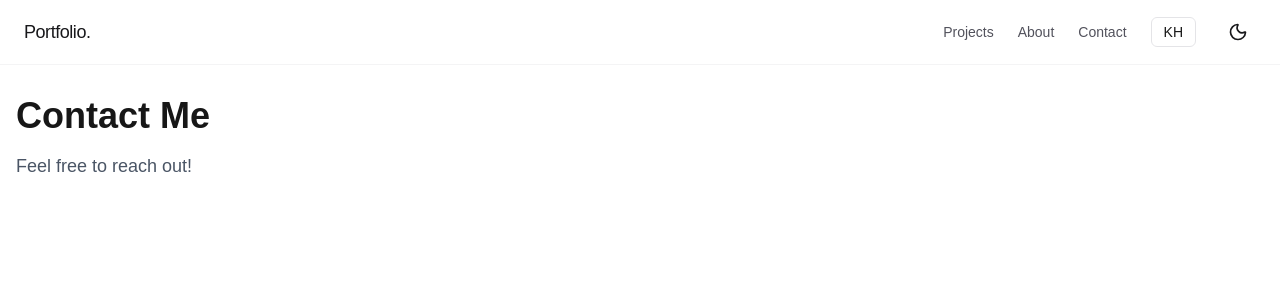
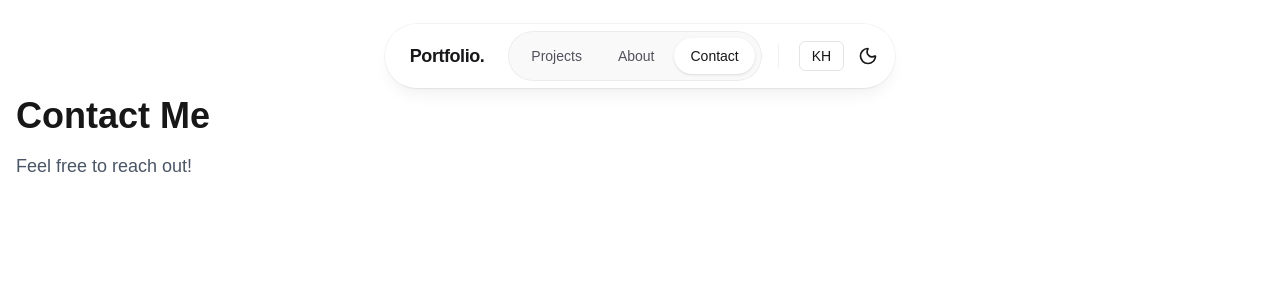
Before and after one commit to Navid-Meng/my-portfolio, a Next.js app: page /contact in a window 1280 px wide. Shown: the top 300 px of the page. Built offline with nearby package versions, Linux system fonts and the light colour scheme; a web font is replaced by a local one.

Commit message:
feat: redesign and animate the navbar

```diff
--- a/app/page.tsx
+++ b/app/page.tsx
@@ -4,6 +4,9 @@ export default function Home() {
   return (
     <main className="flex min-h-screen flex-col items-center justify-between p-4 md:p-24 bg-zinc-50 dark:bg-black">
       <Hero />
+      <div className="h-[200vh] w-full flex items-center justify-center text-zinc-400">
+        <p>Scroll down to test navbar effect</p>
+      </div>
     </main>
   );
 }
--- a/components/layout/Navbar.tsx
+++ b/components/layout/Navbar.tsx
@@ -1,18 +1,31 @@
 'use client';
 
 import Link from 'next/link';
-import React from 'react';
+import { usePathname } from 'next/navigation';
+import React, { useState } from 'react';
 import LanguageSwitcher from '../shared/LanguageSwitcher';
 import ThemeToggle from '../shared/ThemeToggle';
 import { useLanguage } from '@/lib/LanguageContext';
 import { translations } from '@/lib/data';
-
-import { motion, AnimatePresence } from 'framer-motion';
+import { motion, AnimatePresence, useScroll, useMotionValueEvent } from 'framer-motion';
 
 export default function Navbar() {
   const { language } = useLanguage();
   const t = translations[language].nav;
   const [isMenuOpen, setIsMenuOpen] = React.useState(false);
+  const [hoveredPath, setHoveredPath] = useState<string | null>(null);
+  const [hidden, setHidden] = useState(false);
+  const { scrollY } = useScroll();
+  const pathname = usePathname();
+
+  useMotionValueEvent(scrollY, "change", (latest) => {
+    const previous = scrollY.getPrevious() ?? 0;
+    if (latest > previous && latest > 150) {
+      setHidden(true);
+    } else {
+      setHidden(false);
+    }
+  });
 
   const navLinks = [
     { name: t.projects, href: '/projects' },
@@ -21,40 +34,84 @@ export default function Navbar() {
   ];
 
   return (
-    <nav className="fixed top-0 left-0 w-full z-50 backdrop-blur-md bg-white/70 dark:bg-black/70 border-b border-zinc-100 dark:border-zinc-900">
-      <div className="container mx-auto px-6 h-16 flex items-center justify-between">
+    <>
+      <motion.nav
+        variants={{
+          visible: { y: 0, opacity: 1 },
+          hidden: { y: -100, opacity: 0 },
+        }}
+        initial="visible"
+        animate={hidden ? "hidden" : "visible"}
+        transition={{ duration: 0.35, ease: "easeInOut" }}
+        className="fixed top-6 inset-x-0 z-50 flex justify-center px-4 pointer-events-none"
+      >
+        <div className="pointer-events-auto relative flex items-center justify-between px-2 pl-6 pr-2 h-14 md:h-16 rounded-full bg-white/70 dark:bg-zinc-900/60 backdrop-blur-xl border border-white/40 dark:border-white/10 shadow-lg shadow-black/5 ring-1 ring-black/5">
+
+          {/* Logo */}
           <Link
             href="/"
-          className="text-lg font-medium tracking-tight text-zinc-900 dark:text-zinc-100 hover:text-zinc-600 dark:hover:text-zinc-300 transition-colors"
+            className="group relative z-10 flex items-center gap-1 pr-6"
+          >
+            <motion.span
+               whileHover={{ scale: 1.05 }}
+               whileTap={{ scale: 0.95 }}
+               className="font-bold text-lg tracking-tight text-zinc-900 dark:text-zinc-100"
              >
               Portfolio.
+             </motion.span>
           </Link>
 
           {/* Desktop Menu */}
-        <div className="hidden md:flex items-center gap-6">
-          <ul className="flex items-center gap-6">
-            {navLinks.map((link) => (
+          <div className="hidden md:flex items-center gap-1">
+            <ul className="flex items-center gap-1 bg-zinc-100/50 dark:bg-zinc-800/50 p-1.5 rounded-full border border-black/5 dark:border-white/5">
+              {navLinks.map((link) => {
+                const isActive = link.href === (hoveredPath || pathname);
+
+                return (
                   <li key={link.href}>
                     <Link
                       href={link.href}
-                  className="text-sm font-medium text-zinc-600 dark:text-zinc-400 hover:text-zinc-900 dark:hover:text-zinc-100 transition-colors"
+                      onMouseEnter={() => setHoveredPath(link.href)}
+                      onMouseLeave={() => setHoveredPath(null)}
+                      className="relative px-4 py-2 block text-sm font-medium transition-colors"
+                    >
+                      <motion.span
+                        className={`relative z-10 transition-colors duration-200 ${isActive ? 'text-zinc-900 dark:text-zinc-100' : 'text-zinc-600 dark:text-zinc-400'}`}
+                        whileTap={{ scale: 0.95 }}
                       >
                         {link.name}
+                      </motion.span>
+                      {isActive && (
+                        <motion.div
+                          layoutId="navbar-pill"
+                          className="absolute inset-0 bg-white dark:bg-zinc-700/90 rounded-full shadow-sm"
+                          transition={{ type: "spring", bounce: 0.25, duration: 0.5 }}
+                        />
+                      )}
                     </Link>
                   </li>
-            ))}
+                );
+              })}
             </ul>
+
+            <div className="w-px h-6 bg-zinc-200 dark:bg-zinc-800 mx-3 opacity-50" />
+
+            <div className="flex items-center gap-1.5 pl-1">
               <LanguageSwitcher />
               <ThemeToggle />
             </div>
+          </div>
 
           {/* Mobile Menu Button */}
-        <div className="flex items-center gap-4 md:hidden">
+          <div className="flex items-center gap-2 md:hidden pl-4">
+             <div className="scale-90 flex items-center gap-2">
                 <ThemeToggle />
                 <LanguageSwitcher />
+             </div>
+             <div className="w-px h-6 bg-zinc-200 dark:bg-zinc-800 mx-1" />
             <button
               onClick={() => setIsMenuOpen(!isMenuOpen)}
-            className="p-2 -mr-2 text-zinc-600 dark:text-zinc-400"
+              className="p-2 text-zinc-600 dark:text-zinc-400 hover:bg-zinc-100 dark:hover:bg-zinc-800 rounded-full transition-colors"
               aria-label="Toggle menu"
             >
               <AnimatePresence mode="wait" initial={false}>
@@ -66,8 +123,8 @@ export default function Navbar() {
                     exit={{ opacity: 0, rotate: 90 }}
                     transition={{ duration: 0.2 }}
                     xmlns="http://www.w3.org/2000/svg"
-                  width="24"
-                  height="24"
+                    width="20"
+                    height="20"
                     viewBox="0 0 24 24"
                     fill="none"
                     stroke="currentColor"
@@ -85,8 +142,8 @@ export default function Navbar() {
                     exit={{ opacity: 0, rotate: -90 }}
                     transition={{ duration: 0.2 }}
                     xmlns="http://www.w3.org/2000/svg"
-                  width="24"
-                  height="24"
+                    width="20"
+                    height="20"
                     viewBox="0 0 24 24"
                     fill="none"
                     stroke="currentColor"
@@ -101,29 +158,30 @@ export default function Navbar() {
             </button>
           </div>
         </div>
+      </motion.nav>
 
       {/* Mobile Menu Overlay */}
       <AnimatePresence>
         {isMenuOpen && (
           <motion.div
-            initial={{ opacity: 0, height: 0 }}
-            animate={{ opacity: 1, height: 'auto' }}
-            exit={{ opacity: 0, height: 0 }}
-            transition={{ duration: 0.3, ease: "easeInOut" }}
-            className="md:hidden border-t border-zinc-100 dark:border-zinc-900 bg-white dark:bg-black overflow-hidden"
+            initial={{ opacity: 0, y: -20, scale: 0.95 }}
+            animate={{ opacity: 1, y: 0, scale: 1 }}
+            exit={{ opacity: 0, y: -20, scale: 0.95 }}
+            transition={{ duration: 0.2, ease: "easeOut" }}
+            className="fixed top-24 left-4 right-4 z-40 md:hidden bg-white/80 dark:bg-zinc-900/90 backdrop-blur-2xl border border-white/20 dark:border-white/10 rounded-3xl shadow-2xl overflow-hidden p-2 ring-1 ring-black/5"
           >
-            <ul className="flex flex-col p-4 gap-4">
+            <ul className="flex flex-col gap-1">
               {navLinks.map((link, index) => (
                 <motion.li
                   key={link.href}
-                  initial={{ opacity: 0, x: -20 }}
+                  initial={{ opacity: 0, x: -10 }}
                   animate={{ opacity: 1, x: 0 }}
-                  transition={{ delay: index * 0.1 }}
+                  transition={{ delay: index * 0.05 }}
                 >
                   <Link
                     href={link.href}
                     onClick={() => setIsMenuOpen(false)}
-                    className="block text-base font-medium text-zinc-600 dark:text-zinc-400 hover:text-zinc-900 dark:hover:text-zinc-100 transition-colors"
+                    className="flex w-full items-center p-4 text-base font-medium text-zinc-600 dark:text-zinc-300 hover:text-zinc-900 dark:hover:text-zinc-100 hover:bg-white/50 dark:hover:bg-zinc-800/50 rounded-2xl transition-all"
                   >
                     {link.name}
                   </Link>
@@ -133,6 +191,6 @@ export default function Navbar() {
           </motion.div>
         )}
       </AnimatePresence>
-    </nav>
+    </>
   );
 }
```
Lines whose indentation alone changed are shown as unchanged.
